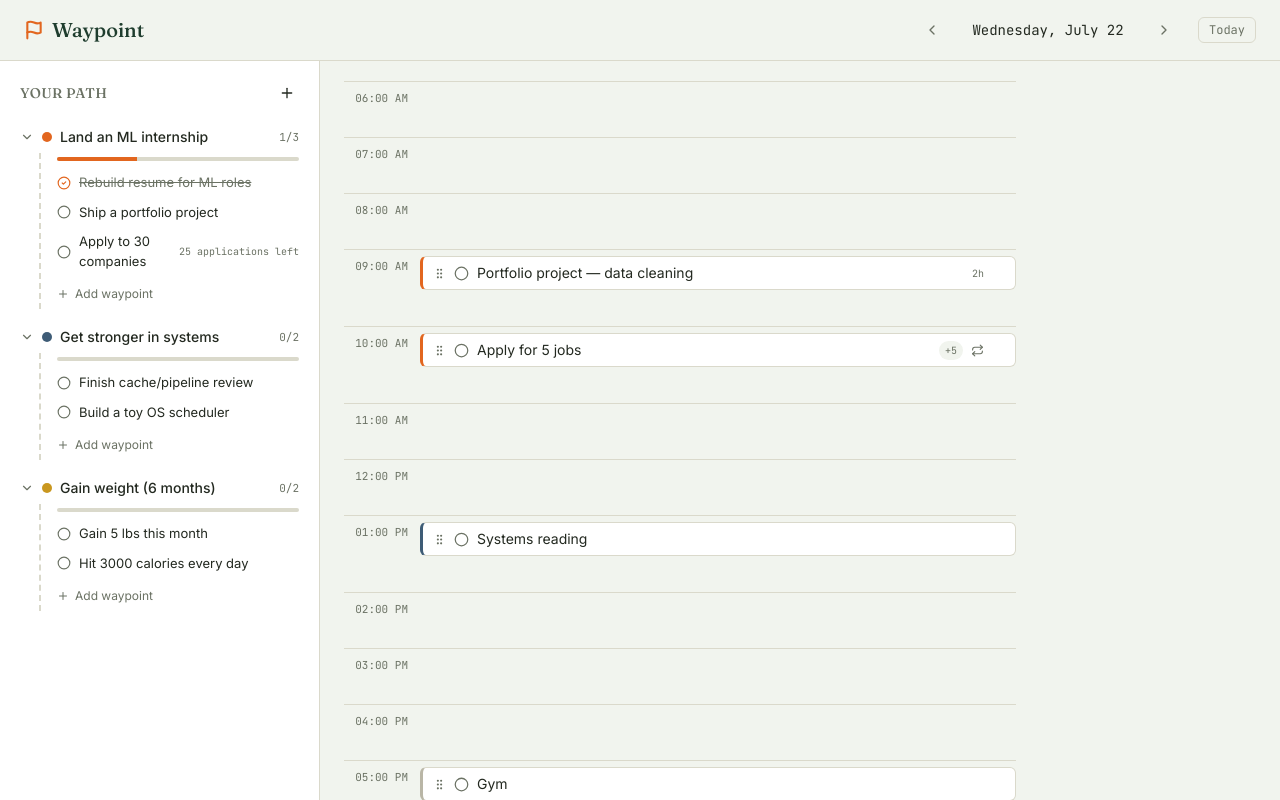
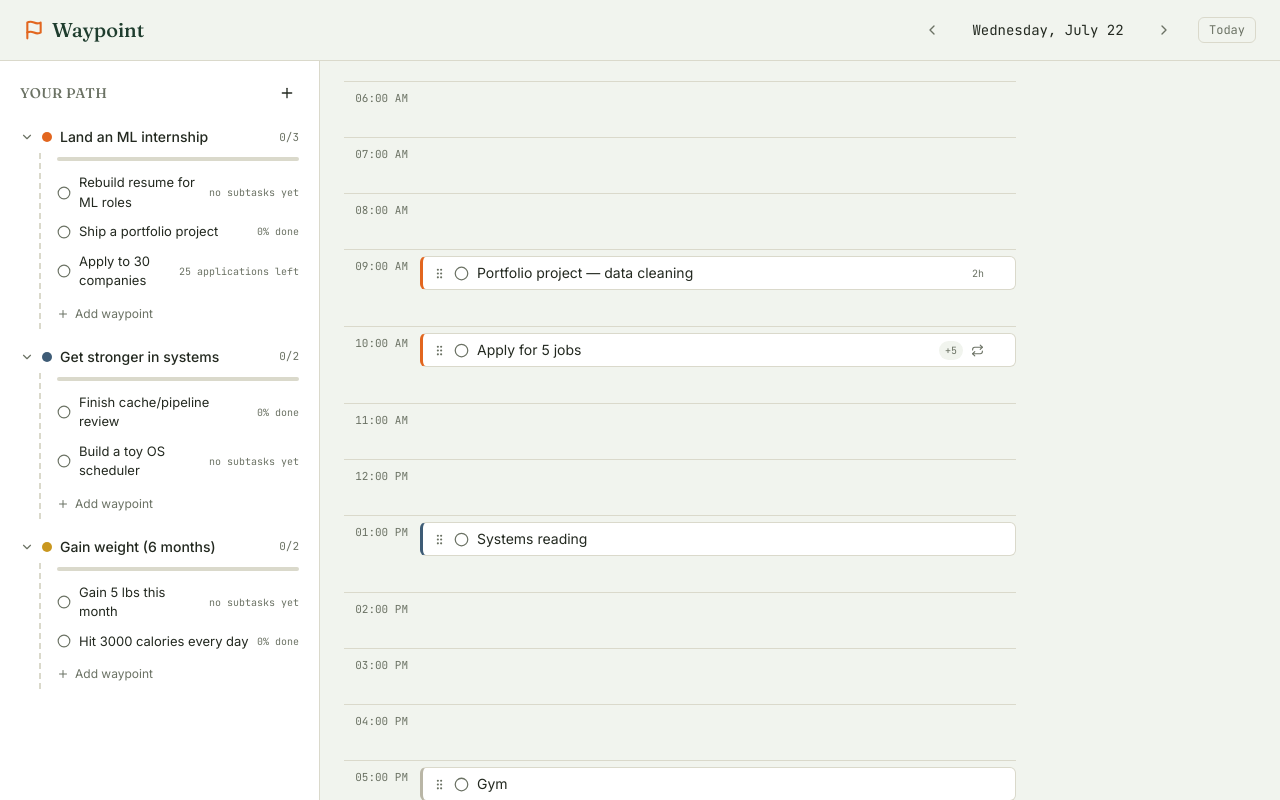
Before and after one commit to bye3wn/goal-planner, a React (Vite) app: page / in a window 1280 px wide. Shown: the top 800 px of the page. Built offline with nearby package versions, Linux system fonts and the light colour scheme.

Commit message:
Milestones now derive completion from subtasks instead of manual toggle

```diff
--- a/src/App.jsx
+++ b/src/App.jsx
@@ -1,4 +1,4 @@
-import React from "react";
+import React, { useMemo } from "react";
 import { COLORS, FONT_IMPORT_URL } from "./constants/theme";
 import { useGoals } from "./hooks/useGoals";
 import { usePlanner } from "./hooks/usePlanner";
@@ -9,21 +9,17 @@ import DayPlanner from "./components/planner/DayPlanner";
 // This file should stay thin: it connects state (from hooks) to UI (from
 // components) and holds no logic of its own. If you find yourself adding
 // a useState or a helper function here, it probably belongs in a hook instead.
+//
+// One exception: milestoneStats below. Whether a milestone is "done" needs
+// BOTH goal data (useGoals) and task data (usePlanner), and neither hook
+// knows the other exists on purpose — so the merge happens here.
 export default function App() {
-  const {
-    goals,
-    expanded,
-    toggleExpanded,
-    addGoal,
-    addMilestone,
-    toggleMilestone,
-    addMilestoneProgress,
-    goalColor,
-  } = useGoals();
+  const { goals, expanded, toggleExpanded, addGoal, addMilestone, addMilestoneProgress, goalColor } = useGoals();
 
   const {
     currentDate,
     tasksByHour,
+    allTasks,
     goToDay,
     goToToday,
     addTask,
@@ -33,6 +29,36 @@ export default function App() {
     setDraggedId,
     handleDrop,
   } = usePlanner({ onTaskContribution: addMilestoneProgress });
+
+  // Derives each milestone's completion state and display label from its
+  // subtasks. Milestones are never toggled by hand — this is the single
+  // source of truth for "done" everywhere in the sidebar.
+  const milestoneStats = useMemo(() => {
+    const map = {};
+    for (const g of goals) {
+      for (const m of g.milestones) {
+        if (m.target) {
+          const remaining = Math.max(0, m.target.amount - m.progress);
+          map[m.id] = {
+            kind: "countdown",
+            done: remaining === 0,
+            label: remaining === 0 ? "done" : `${remaining} ${m.target.unit} left`,
+          };
+        } else {
+          const linked = allTasks.filter((t) => t.milestoneId === m.id);
+          const total = linked.length;
+          const doneCount = linked.filter((t) => t.done).length;
+          const pct = total ? Math.round((doneCount / total) * 100) : 0;
+          map[m.id] = {
+            kind: "checklist",
+            done: total > 0 && doneCount === total,
+            label: total === 0 ? "no subtasks yet" : `${pct}% done`,
+          };
+        }
+      }
+    }
+    return map;
+  }, [goals, allTasks]);
 
   return (
     <div style={{ background: COLORS.canvas, color: COLORS.ink, fontFamily: "'Inter', sans-serif" }} className="w-full min-h-screen flex flex-col">
@@ -49,10 +75,10 @@ export default function App() {
         <Sidebar
           goals={goals}
           expanded={expanded}
+          milestoneStats={milestoneStats}
           onToggleExpanded={toggleExpanded}
           onAddGoal={addGoal}
           onAddMilestone={addMilestone}
-          onToggleMilestone={toggleMilestone}
         />
         <DayPlanner
           tasksByHour={tasksByHour}
--- a/src/components/sidebar/GoalRow.jsx
+++ b/src/components/sidebar/GoalRow.jsx
@@ -3,8 +3,8 @@ import { ChevronDown, ChevronRight } from "lucide-react";
 import { COLORS } from "../../constants/theme";
 import MilestoneList from "./MilestoneList";
 
-export default function GoalRow({ goal, isOpen, onToggle, onToggleMilestone, onAddMilestone }) {
-  const doneCount = goal.milestones.filter((m) => m.done).length;
+export default function GoalRow({ goal, isOpen, milestoneStats, onToggle, onAddMilestone }) {
+  const doneCount = goal.milestones.filter((m) => milestoneStats[m.id]?.done).length;
   const total = goal.milestones.length;
 
   return (
@@ -19,7 +19,7 @@ export default function GoalRow({ goal, isOpen, onToggle, onToggleMilestone, onA
       </button>
 
       {isOpen && (
-        <MilestoneList goal={goal} onToggleMilestone={onToggleMilestone} onAddMilestone={onAddMilestone} />
+        <MilestoneList goal={goal} milestoneStats={milestoneStats} onAddMilestone={onAddMilestone} />
       )}
     </div>
   );
--- a/src/components/sidebar/MilestoneList.jsx
+++ b/src/components/sidebar/MilestoneList.jsx
@@ -2,28 +2,25 @@ import React, { useState } from "react";
 import { Circle, CheckCircle2, Plus, Check, X } from "lucide-react";
 import { COLORS } from "../../constants/theme";
 
-export default function MilestoneList({ goal, onToggleMilestone, onAddMilestone }) {
+export default function MilestoneList({ goal, milestoneStats, onAddMilestone }) {
   const [adding, setAdding] = useState(false);
   const [draft, setDraft] = useState("");
-  const [hasTarget, setHasTarget] = useState(false);
+  const [mode, setMode] = useState("checklist"); // "checklist" | "countdown"
   const [targetAmount, setTargetAmount] = useState("");
   const [targetUnit, setTargetUnit] = useState("");
 
-  // Progress bar reflects: quantity milestones use progress/target;
-  // plain milestones use doneCount/total as before.
-  const quantityMilestones = goal.milestones.filter((m) => m.target);
-  const plainMilestones = goal.milestones.filter((m) => !m.target);
-  const doneCount = plainMilestones.filter((m) => m.done).length + quantityMilestones.filter((m) => m.done).length;
+  const doneCount = goal.milestones.filter((m) => milestoneStats[m.id]?.done).length;
   const total = goal.milestones.length;
   const pct = total ? Math.round((doneCount / total) * 100) : 0;
 
   function submit() {
     if (!draft.trim()) return;
-    onAddMilestone(goal.id, draft, hasTarget ? targetAmount : null, hasTarget ? targetUnit : null);
+    if (mode === "countdown" && !(Number(targetAmount) > 0)) return;
+    onAddMilestone(goal.id, draft, mode === "countdown" ? targetAmount : null, mode === "countdown" ? targetUnit : null);
     setDraft("");
     setTargetAmount("");
     setTargetUnit("");
-    setHasTarget(false);
+    setMode("checklist");
     setAdding(false);
   }
 
@@ -33,59 +30,57 @@ export default function MilestoneList({ goal, onToggleMilestone, onAddMilestone
         <div className="h-full" style={{ width: `${pct}%`, background: goal.color }} />
       </div>
 
-      {goal.milestones.map((m) =>
-        m.target ? (
-          // Quantity-target milestone: driven by contributing tasks, not a
-          // manual click. Shows "X remaining" instead of a plain checkbox.
+      {goal.milestones.map((m) => {
+        const stats = milestoneStats[m.id] || { done: false, label: "" };
+        return (
+          // Not a button — milestones aren't clickable. They complete
+          // themselves based on their subtasks in the day planner.
           <div key={m.id} className="flex items-center gap-2 py-0.5">
-            {m.done ? (
+            {stats.done ? (
               <CheckCircle2 size={14} color={goal.color} className="flex-shrink-0" />
             ) : (
               <Circle size={14} color={COLORS.inkFaint} className="flex-shrink-0" />
             )}
             <span
               className="text-[13px] flex-1"
-              style={{ color: m.done ? COLORS.inkFaint : COLORS.ink, textDecoration: m.done ? "line-through" : "none" }}
+              style={{ color: stats.done ? COLORS.inkFaint : COLORS.ink, textDecoration: stats.done ? "line-through" : "none" }}
             >
               {m.title}
             </span>
             <span className="font-mono text-[10px] flex-shrink-0" style={{ color: COLORS.inkFaint }}>
-              {m.done ? "done" : `${m.target.amount - m.progress} ${m.target.unit} left`}
+              {stats.label}
             </span>
           </div>
-        ) : (
-          <button key={m.id} onClick={() => onToggleMilestone(goal.id, m.id)} className="flex items-center gap-2 text-left py-0.5">
-            {m.done ? (
-              <CheckCircle2 size={14} color={goal.color} className="flex-shrink-0" />
-            ) : (
-              <Circle size={14} color={COLORS.inkFaint} className="flex-shrink-0" />
-            )}
-            <span
-              className="text-[13px]"
-              style={{ color: m.done ? COLORS.inkFaint : COLORS.ink, textDecoration: m.done ? "line-through" : "none" }}
-            >
-              {m.title}
-            </span>
-          </button>
-        )
-      )}
+        );
+      })}
 
       {adding ? (
-        <div className="flex flex-col gap-1.5 mt-1">
+        <div className="flex flex-col gap-2 mt-1">
           <input
             autoFocus
             value={draft}
             onChange={(e) => setDraft(e.target.value)}
-            onKeyDown={(e) => e.key === "Enter" && !hasTarget && submit()}
             placeholder="New waypoint..."
             className="text-[13px] px-2 py-1 rounded-md border outline-none"
             style={{ borderColor: COLORS.line }}
           />
-          <label className="flex items-center gap-1.5 text-[11px]" style={{ color: COLORS.inkFaint }}>
-            <input type="checkbox" checked={hasTarget} onChange={(e) => setHasTarget(e.target.checked)} />
-            Track as a quantity (e.g. "30 applications") instead of a single checkbox
-          </label>
-          {hasTarget && (
+
+          <div className="flex flex-col gap-1 text-[11px]" style={{ color: COLORS.inkFaint }}>
+            <label className="flex items-start gap-1.5">
+              <input type="radio" name={`mode-${goal.id}`} checked={mode === "checklist"} onChange={() => setMode("checklist")} className="mt-0.5" />
+              <span>
+                <strong style={{ color: COLORS.ink }}>Checklist</strong> — complete once its subtasks are done (e.g. "Rebuild resume")
+              </span>
+            </label>
+            <label className="flex items-start gap-1.5">
+              <input type="radio" name={`mode-${goal.id}`} checked={mode === "countdown"} onChange={() => setMode("countdown")} className="mt-0.5" />
+              <span>
+                <strong style={{ color: COLORS.ink }}>Countdown</strong> — track a number (e.g. "30 applications")
+              </span>
+            </label>
+          </div>
+
+          {mode === "countdown" && (
             <div className="flex items-center gap-1.5">
               <input
                 type="number"
@@ -105,6 +100,7 @@ export default function MilestoneList({ goal, onToggleMilestone, onAddMilestone
               />
             </div>
           )}
+
           <div className="flex items-center gap-2">
             <button onClick={submit}>
               <Check size={14} color={COLORS.forest} />
--- a/src/components/sidebar/Sidebar.jsx
+++ b/src/components/sidebar/Sidebar.jsx
@@ -4,7 +4,7 @@ import { COLORS } from "../../constants/theme";
 import NewGoalForm from "./NewGoalForm";
 import GoalRow from "./GoalRow";
 
-export default function Sidebar({ goals, expanded, onToggleExpanded, onAddGoal, onAddMilestone, onToggleMilestone }) {
+export default function Sidebar({ goals, expanded, milestoneStats, onToggleExpanded, onAddGoal, onAddMilestone }) {
   const [addingGoal, setAddingGoal] = useState(false);
 
   return (
@@ -37,8 +37,8 @@ export default function Sidebar({ goals, expanded, onToggleExpanded, onAddGoal,
             key={goal.id}
             goal={goal}
             isOpen={!!expanded[goal.id]}
+            milestoneStats={milestoneStats}
             onToggle={onToggleExpanded}
-            onToggleMilestone={onToggleMilestone}
             onAddMilestone={onAddMilestone}
           />
         ))}
--- a/src/hooks/useGoals.js
+++ b/src/hooks/useGoals.js
@@ -4,6 +4,14 @@ import { makeId } from "../utils/id";
 
 // Everything to do with goals and their milestones lives here. Components
 // never mutate goal state directly — they call these functions.
+//
+// Milestones are never checked off by hand. They complete themselves based
+// on their subtasks (the daily tasks linked to them via milestoneId):
+//   - "countdown" milestones (have a target) complete when enough task
+//     contributions have accumulated — see addMilestoneProgress.
+//   - "checklist" milestones (no target) complete when all their linked
+//     tasks are done — computed in App.jsx from live task data, since task
+//     data lives in usePlanner, not here.
 export function useGoals() {
   const [goals, setGoals] = useState(seedGoals);
   const [expanded, setExpanded] = useState({ g1: true, g2: true, g3: true });
@@ -20,9 +28,9 @@ export function useGoals() {
     return id;
   }
 
-  // targetAmount/targetUnit are optional. Pass them when the milestone is a
-  // quantity to work down (e.g. "30 applications") rather than a single
-  // checkbox (e.g. "Rebuild resume").
+  // Pass targetAmount/targetUnit to make this a countdown milestone (e.g.
+  // 30 "applications"). Leave them empty for a checklist milestone that
+  // completes once all its subtasks are done.
   function addMilestone(goalId, title, targetAmount, targetUnit) {
     if (!title.trim()) return;
     const amount = Number(targetAmount);
@@ -34,7 +42,7 @@ export function useGoals() {
               ...g,
               milestones: [
                 ...g.milestones,
-                { id: makeId("m"), title: title.trim(), done: false, target, progress: 0 },
+                { id: makeId("m"), title: title.trim(), target, progress: 0 },
               ],
             }
           : g
@@ -42,26 +50,8 @@ export function useGoals() {
     );
   }
 
-  // Manual toggle — only meaningful for milestones WITHOUT a quantity
-  // target. Target-based milestones complete themselves via contributions
-  // (see addMilestoneProgress).
-  function toggleMilestone(goalId, milestoneId) {
-    setGoals((gs) =>
-      gs.map((g) =>
-        g.id === goalId
-          ? {
-              ...g,
-              milestones: g.milestones.map((m) =>
-                m.id === milestoneId && !m.target ? { ...m, done: !m.done } : m
-              ),
-            }
-          : g
-      )
-    );
-  }
-
-  // Adds (or, with a negative delta, removes) progress toward a milestone's
-  // quantity target. Called when a contributing task is checked/unchecked.
+  // Adds (or, with a negative delta, removes) progress toward a countdown
+  // milestone's target. Called when a contributing task is checked/unchecked.
   // Automatically marks the milestone done once progress reaches the target.
   function addMilestoneProgress(goalId, milestoneId, delta) {
     setGoals((gs) =>
@@ -72,7 +62,7 @@ export function useGoals() {
               milestones: g.milestones.map((m) => {
                 if (m.id !== milestoneId || !m.target) return m;
                 const progress = Math.max(0, Math.min(m.target.amount, m.progress + delta));
-                return { ...m, progress, done: progress >= m.target.amount };
+                return { ...m, progress };
               }),
             }
           : g
@@ -90,7 +80,6 @@ export function useGoals() {
     toggleExpanded,
     addGoal,
     addMilestone,
-    toggleMilestone,
     addMilestoneProgress,
     goalColor,
   };
--- a/src/hooks/usePlanner.js
+++ b/src/hooks/usePlanner.js
@@ -142,10 +142,16 @@ export function usePlanner({ onTaskContribution } = {}) {
     return map;
   }, [tasks]);
 
+  // Every task across every date, flattened. Used to compute checklist
+  // milestone completion (which depends on subtasks that may live on
+  // different days), not just what's visible on the current day.
+  const allTasks = useMemo(() => Object.values(tasksByDate).flat(), [tasksByDate]);
+
   return {
     currentDate,
     tasks,
     tasksByHour,
+    allTasks,
     goToDay,
     goToToday,
     addTask,
--- /dev/null
+++ b/src/utils/milestone.js
@@ -0,0 +1,37 @@
+// A milestone's completion is NEVER set directly — it's always derived from
+// its subtasks. This is the one place that math happens, so both the
+// sidebar and any future view (e.g. a goal detail page) stay consistent.
+//
+// Countdown milestones (m.target set): each subtask carries a numeric
+// `amount`; progress is the sum of completed subtasks' amounts, and it's
+// done once that reaches the target.
+//
+// Checklist milestones (m.target is null): done once every subtask is
+// checked off. With zero subtasks, it's simply not done yet.
+export function milestoneStatus(m) {
+  if (m.target) {
+    const progress = m.subtasks.filter((s) => s.done).reduce((sum, s) => sum + (s.amount || 1), 0);
+    const remaining = Math.max(0, m.target.amount - progress);
+    const pct = m.target.amount > 0 ? Math.min(100, Math.round((progress / m.target.amount) * 100)) : 0;
+    return {
+      kind: "countdown",
+      progress,
+      remaining,
+      pct,
+      done: remaining <= 0 && m.target.amount > 0,
+      label: `${remaining} ${m.target.unit} left`,
+    };
+  }
+
+  const total = m.subtasks.length;
+  const doneCount = m.subtasks.filter((s) => s.done).length;
+  const pct = total > 0 ? Math.round((doneCount / total) * 100) : 0;
+  return {
+    kind: "checklist",
+    doneCount,
+    total,
+    pct,
+    done: total > 0 && doneCount === total,
+    label: total > 0 ? `${doneCount} of ${total} done` : "No subtasks yet",
+  };
+}
```
Also changed, not shown: src/data/seed.js (+12 -11 lines).
